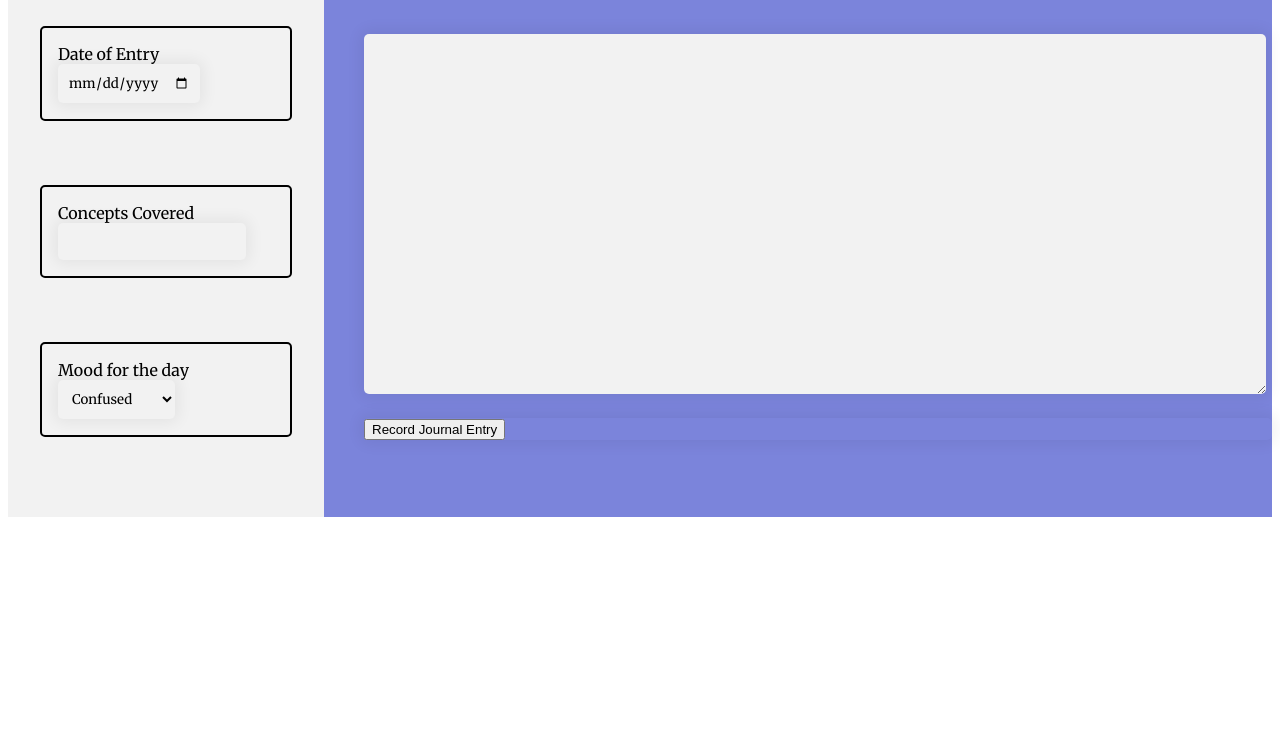
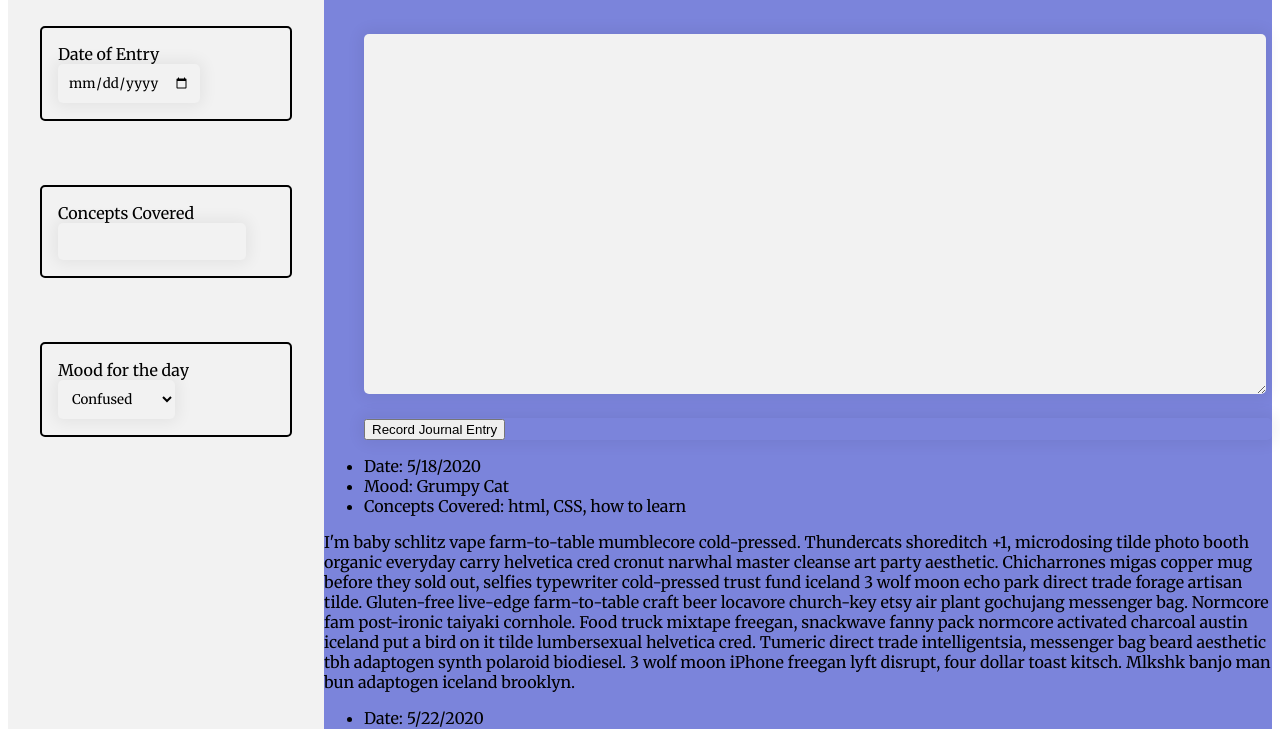
Before and after one commit to MandasK/boop-beep-boop, a plain HTML site: page src/index.html in a window 1280 px wide. Shown: the part 74-803 px from the top of the page. Drawn offline with Linux system fonts and the light colour scheme.

Commit message:
update JS to auto enter journal entries

```diff
--- a/src/index.html
+++ b/src/index.html
@@ -47,8 +47,11 @@
                     <input type="submit" value="Record Journal Entry">
             </form>
           </div>
-         </div>
+          <article class="entryLog">
+
+        </article>
      </div>
+
  </main>
  <script src="/scripts/journal.js"></script>
 </body>
--- a/src/scripts/journal.js
+++ b/src/scripts/journal.js
@@ -2,7 +2,7 @@
     Define the keys and value for a JavaScript object that
     represents a journal entry about what you learned today
 */
-const journalEntry = [
+const journalEntries = [
     {
     date: "5/18/2020",
     concepts: "html, CSS, how to learn",
@@ -11,7 +11,7 @@ const journalEntry = [
     },
     {
     date: "5/22/2020",
-    concepts: "html CSS, github",
+    concepts: "html, CSS, github",
     mood: "Godlike",
     entry: "I'm baby schlitz vape farm-to-table mumblecore cold-pressed. Thundercats shoreditch +1, microdosing tilde photo booth organic everyday carry helvetica cred cronut narwhal master cleanse art party aesthetic. Chicharrones migas copper mug before they sold out, selfies typewriter cold-pressed trust fund iceland 3 wolf moon echo park direct trade forage artisan tilde. Gluten-free live-edge farm-to-table craft beer locavore church-key etsy air plant gochujang messenger bag. Normcore fam post-ironic taiyaki cornhole. Food truck mixtape freegan, snackwave fanny pack normcore activated charcoal austin iceland put a bird on it tilde lumbersexual helvetica cred. Tumeric direct trade intelligentsia, messenger bag beard aesthetic tbh adaptogen synth polaroid biodiesel. 3 wolf moon iPhone freegan lyft disrupt, four dollar toast kitsch. Mlkshk banjo man bun adaptogen iceland brooklyn."
     },
@@ -23,8 +23,46 @@ const journalEntry = [
     }
 ]
 
-const journalEntryPush = [];
+/*
+    Purpose: To create, and return, a string template that
+    represents a single journal entry object as HTML
 
-journalEntryPush.push(journalEntry);
+    Arguments: journalEntry (object)
+*/
+const makeJournalEntryComponent = (journalEntry) => {
+    // Create your own HTML structure for a journal entry
 
-console.log(journalEntryPush);
+    const journalEntryHTMLRepresentation =
+     `<section class="entryLog__list">
+    <ul>
+        <li>Date: ${journalEntry.date}</li>
+        <li>Mood: ${journalEntry.mood}</li>
+        <li>Concepts Covered: ${journalEntry.concepts}  </li>
+    </ul>
+    </section>
+    <section class="entrylog__entry">
+    ${journalEntry.entry}
+    </section>`
+
+    return journalEntryHTMLRepresentation
+
+}
+
+/*
+    Purpose: To render all journal entries to the DOM
+
+    Arguments: entries (array of objects)
+*/
+const renderJournalEntries = (entries) => {
+    for (const entries of journalEntries) {
+
+        const entriesHTML = makeJournalEntryComponent(entries)
+
+        const entriesArticleElement = document.querySelector(".entryLog")
+
+        entriesArticleElement.innerHTML += entriesHTML
+}
+}
+
+// Invoke the render function
+renderJournalEntries(journalEntries)
```
Also changed, not shown: src/styles/entries.css (added).
